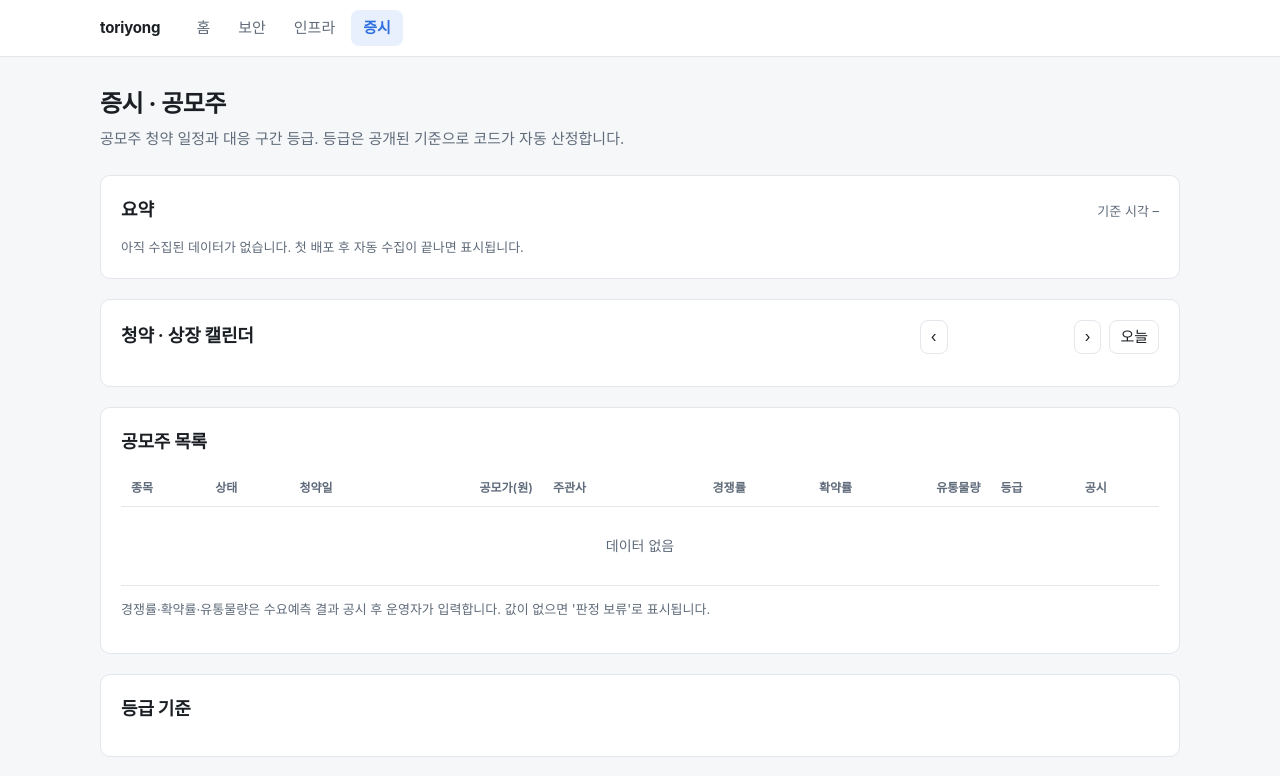
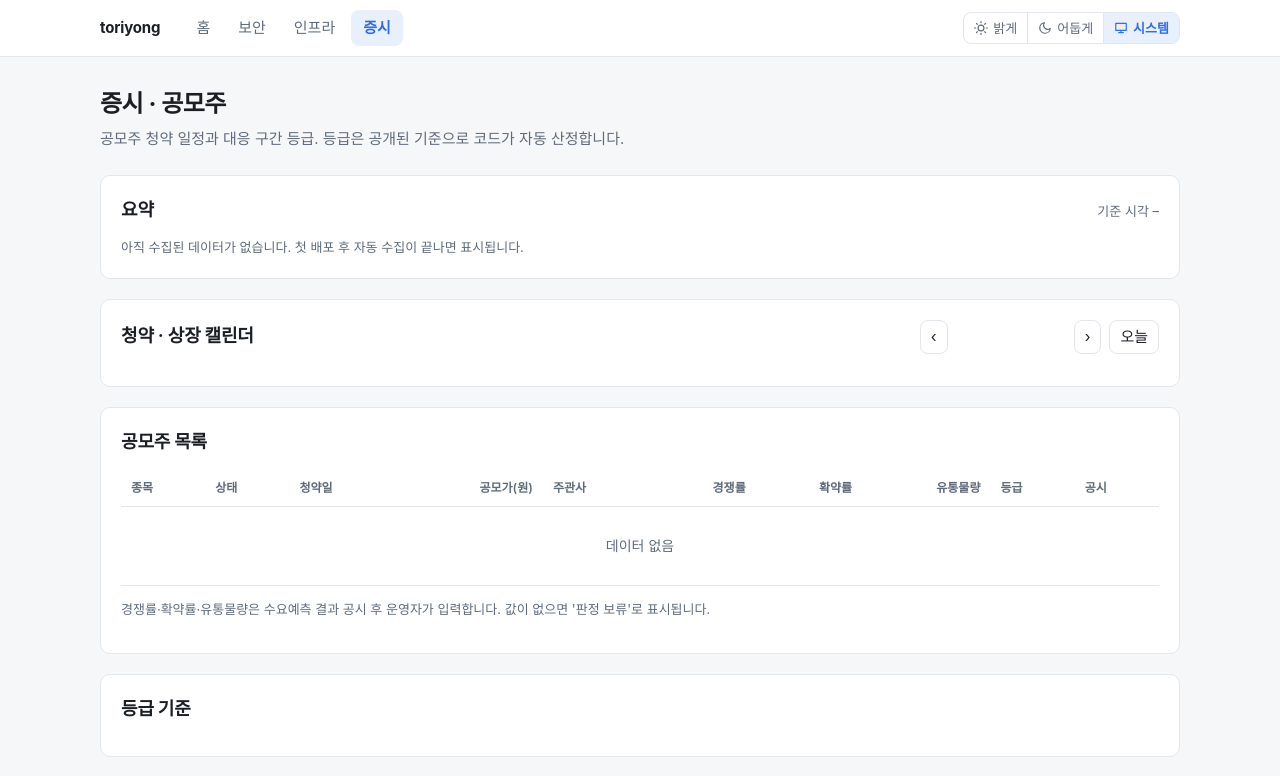
Before and after one commit to toriyong/toriyong.github.io, a plain HTML site: page site/market/index.html in a window 1280 px wide. Shown: the top 776 px of the page. Drawn offline with Linux system fonts and the light colour scheme; no server answers.

Commit message:
테마 전환 버튼 추가 (밝게/어둡게/시스템)
- 헤더 오른쪽에 3단 전환 버튼, 선택값은 localStorage에 저장
- theme.js를 <head>에서 먼저 로드해 페이지 깜빡임 방지
- 시스템 모드는 OS 다크모드 설정을 따름, 모바일은 아이콘만 표시

Co-Authored-By: Claude Opus 5.5 <noreply@anthropic.com>
Claude-Session: https://claude.ai/code/session_01SjB4aJ4TKzrNffRhLm7frQ

```diff
--- a/site/assets/common.js
+++ b/site/assets/common.js
@@ -38,8 +38,54 @@
         text: t.label,
       })));
     const header = h("header", { class: "site-header" },
-      h("div", { class: "wrap" }, [h("a", { class: "brand", href: root, text: "toriyong" }), nav]));
+      h("div", { class: "wrap" }, [h("a", { class: "brand", href: root, text: "toriyong" }), nav, renderThemeSwitch()]));
     body.prepend(header);
+  }
+
+  // 밝게 / 어둡게 / 시스템 전환 버튼 (theme.js 가 먼저 로드되어 있어야 함)
+  function renderThemeSwitch() {
+    if (!window.Theme) return null;
+    // 아이콘은 글꼴에 따라 깨지지 않도록 SVG로 그린다 (24x24 기준 path)
+    const ICONS = {
+      light: ["M12 7a5 5 0 1 0 0 10 5 5 0 0 0 0-10z",
+        "M12 1v2M12 21v2M4.2 4.2l1.4 1.4M18.4 18.4l1.4 1.4M1 12h2M21 12h2M4.2 19.8l1.4-1.4M18.4 5.6l1.4-1.4"],
+      dark: ["M21 12.8A9 9 0 1 1 11.2 3a7 7 0 0 0 9.8 9.8z"],
+      system: ["M3 4h18v12H3z", "M8 20h8M12 16v4"],
+    };
+    const svgIcon = mode => {
+      const NS = "http://www.w3.org/2000/svg";
+      const svg = document.createElementNS(NS, "svg");
+      for (const [k, v] of Object.entries({ viewBox: "0 0 24 24", width: 14, height: 14, fill: "none",
+        stroke: "currentColor", "stroke-width": 2, "stroke-linecap": "round", "stroke-linejoin": "round", class: "ico", "aria-hidden": "true" })) {
+        svg.setAttribute(k, v);
+      }
+      for (const d of ICONS[mode]) {
+        const path = document.createElementNS(NS, "path");
+        path.setAttribute("d", d);
+        svg.append(path);
+      }
+      return svg;
+    };
+    const OPTIONS = [
+      { mode: "light", label: "밝게" },
+      { mode: "dark", label: "어둡게" },
+      { mode: "system", label: "시스템" },
+    ];
+    const group = h("div", { class: "theme-switch", role: "group", "aria-label": "화면 테마" });
+    const buttons = OPTIONS.map(o => h("button", {
+      type: "button",
+      title: `${o.label} 모드`,
+      "aria-label": `${o.label} 모드`,
+      onclick: () => window.Theme.set(o.mode),
+    }, [svgIcon(o.mode), h("span", { class: "lbl", text: o.label })]));
+    const sync = () => {
+      const cur = window.Theme.get();
+      buttons.forEach((b, i) => b.setAttribute("aria-pressed", String(OPTIONS[i].mode === cur)));
+    };
+    group.append(...buttons);
+    document.addEventListener("themechange", sync);
+    sync();
+    return group;
   }
 
   function renderFooter() {
--- a/site/assets/style.css
+++ b/site/assets/style.css
@@ -15,10 +15,11 @@
   --bad-soft: #fbe6e3;
   --neutral-soft: #eef0f3;
   --radius: 10px;
+  color-scheme: light;
   --font: -apple-system, BlinkMacSystemFont, "Segoe UI", "Apple SD Gothic Neo", "Malgun Gothic", "Noto Sans KR", sans-serif;
 }
-@media (prefers-color-scheme: dark) {
-  :root {
+/* 테마: data-theme = light | dark | system (theme.js가 <html>에 설정) */
+:root[data-theme="dark"] {
     --bg: #0f1216;
     --panel: #171b21;
     --line: #2a3039;
@@ -33,6 +34,25 @@
     --bad: #ff7b6b;
     --bad-soft: #3d1d1a;
     --neutral-soft: #222830;
+    color-scheme: dark;
+}
+@media (prefers-color-scheme: dark) {
+  :root[data-theme="system"], :root:not([data-theme]) {
+    --bg: #0f1216;
+    --panel: #171b21;
+    --line: #2a3039;
+    --text: #e6e9ee;
+    --muted: #9aa5b4;
+    --accent: #6ea0ff;
+    --accent-soft: #1b2a45;
+    --good: #4cc38a;
+    --good-soft: #15302a;
+    --warn: #e5b04a;
+    --warn-soft: #3a2e14;
+    --bad: #ff7b6b;
+    --bad-soft: #3d1d1a;
+    --neutral-soft: #222830;
+    color-scheme: dark;
   }
 }
 
@@ -149,3 +169,16 @@ details.reasons ul { margin: 6px 0 0; padding-left: 16px; font-size: 12px; color
   .cal-day { min-height: 64px; padding: 4px; }
   .ev { font-size: 11px; padding: 1px 4px; }
 }
+
+/* 테마 전환 버튼 */
+.theme-switch { margin-left: auto; display: inline-flex; border: 1px solid var(--line); border-radius: 8px; overflow: hidden; flex-shrink: 0; }
+.theme-switch button { display: inline-flex; align-items: center; background: transparent; color: var(--muted); border: 0; padding: 5px 10px; font: inherit; font-size: 13px; cursor: pointer; white-space: nowrap; }
+.theme-switch button + button { border-left: 1px solid var(--line); }
+.theme-switch button:hover { color: var(--text); background: var(--neutral-soft); }
+.theme-switch button[aria-pressed="true"] { color: var(--accent); background: var(--accent-soft); font-weight: 600; }
+.theme-switch .ico { margin-right: 5px; flex-shrink: 0; }
+@media (max-width: 720px) {
+  .theme-switch .lbl { display: none; }
+  .theme-switch .ico { margin-right: 0; }
+  .theme-switch button { padding: 6px 9px; }
+}
--- /dev/null
+++ b/site/assets/theme.js
@@ -0,0 +1,29 @@
+// 테마(밝게/어둡게/시스템) — <head>에서 먼저 실행해 페이지가 깜빡이지 않게 한다.
+(function () {
+  "use strict";
+  var KEY = "theme";
+  var MODES = ["light", "dark", "system"];
+
+  function read() {
+    try {
+      var v = localStorage.getItem(KEY);
+      return MODES.indexOf(v) >= 0 ? v : "system";
+    } catch (e) {
+      return "system";                     // 저장소를 쓸 수 없는 환경이면 시스템 설정을 따름
+    }
+  }
+
+  function apply(mode) {
+    document.documentElement.setAttribute("data-theme", mode);
+  }
+
+  function set(mode) {
+    if (MODES.indexOf(mode) < 0) return;
+    apply(mode);
+    try { localStorage.setItem(KEY, mode); } catch (e) { /* 저장 실패해도 화면에는 적용 */ }
+    document.dispatchEvent(new CustomEvent("themechange", { detail: mode }));
+  }
+
+  apply(read());
+  window.Theme = { get: read, set: set, modes: MODES };
+})();
--- a/site/market/index.html
+++ b/site/market/index.html
@@ -7,6 +7,7 @@
   <meta http-equiv="Content-Security-Policy" content="default-src 'self'; script-src 'self'; style-src 'self'; img-src 'self' data:; connect-src 'self'; base-uri 'none'; form-action 'none'; object-src 'none'">
   <meta name="referrer" content="strict-origin-when-cross-origin">
   <title>증시 · 공모주 · toriyong</title>
+  <script src="../assets/theme.js"></script>
   <link rel="stylesheet" href="../assets/style.css">
 </head>
 <body data-root="../" data-tab="market">
```
Also changed, not shown: site/index.html (+1 -0 lines), site/infra/index.html (+1 -0 lines), site/security/index.html (+1 -0 lines).
